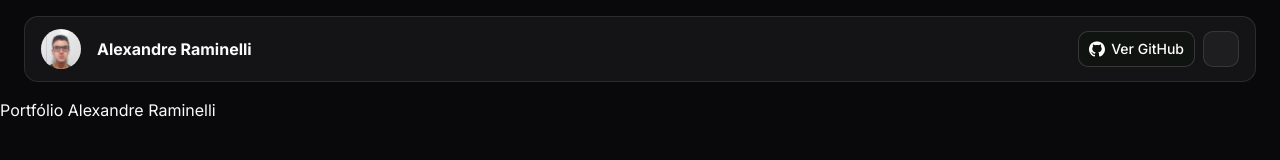
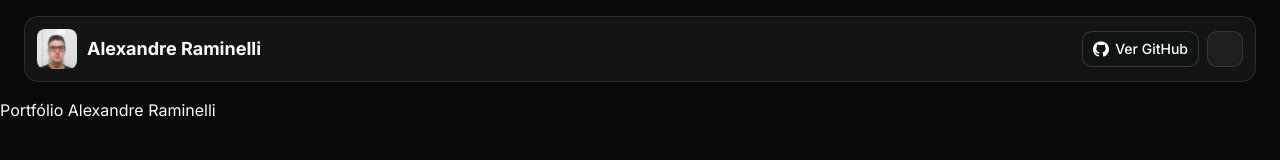
Before and after one commit to alexandreraminelli/alexandre-raminelli-portfolio, a Next.js app: page / in a window 1280 px wide. Shown: the top 160 px of the page. Built offline with nearby package versions, Linux system fonts and the light colour scheme; some icons are missing.

Commit message:
feat(header): alterar formato do avatar e ajustar tamanho do título

```diff
--- a/src/components/layout/portfolio-header.tsx
+++ b/src/components/layout/portfolio-header.tsx
@@ -12,7 +12,7 @@ export default function PortfolioHeader() {
     <header
       className="
         flex flex-row justify-between items-center
-        my-4 mx-2.5 md:mx-6 px-4 py-3
+        my-4 mx-2.5 md:mx-6 p-3
         sticky top-2.5
         bg-sidebar/80 backdrop-blur border rounded-xl
         transition-all"
@@ -39,13 +39,13 @@ export default function PortfolioHeader() {
  */
 function AvatarAndTitle() {
   return (
-    <div className="flex flex-row items-center gap-4">
+    <div className="flex flex-row items-center flex-1 min-w-0 gap-2.5 w-fit">
       {/* Avatar */}
       <Avatar size="lg">
-        <AvatarImage src={IMAGES.avatar} alt={IMAGES.avatarAlt} />
+        <AvatarImage className="rounded-md" src={IMAGES.avatar} alt={IMAGES.avatarAlt} />
       </Avatar>
       {/* Título */}
-      <h1 className="font-bold">{SITE.author.name}</h1>
+      <h1 className="font-bold sm:text-lg truncate text-ellipsis min-w-0">{SITE.author.name}</h1>
     </div>
   )
 }
```
